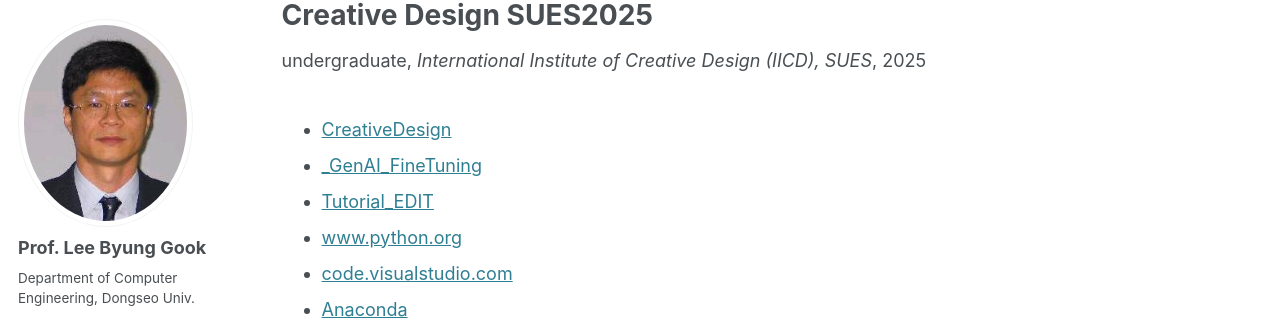
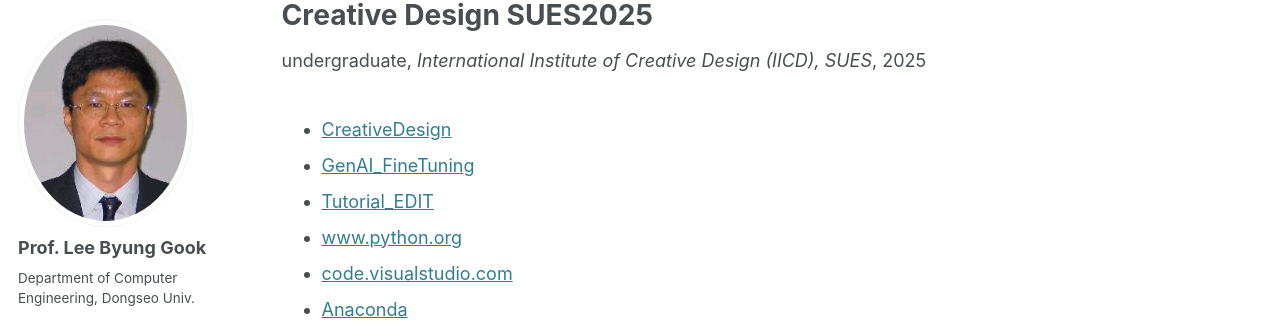
Before and after one commit to leebyunggook/leebyunggook.github.io, a Jekyll site: the page built from _teaching/2025-autumn-teaching-5.md, in a window 1280 px wide and 1285 px high. Shown: the part 98-428 px from the top of the window. Built offline with Jekyll 4.4.1, drawn with Linux system fonts in a browser that asks for light colours; some web fonts are replaced.

```diff
--- a/_teaching/2025-autumn-teaching-5.md
+++ b/_teaching/2025-autumn-teaching-5.md
@@ -9,7 +9,7 @@ location: "Shanghai, China"
 ---
 
 * [CreativeDesign](./../files/CreativeDesign.pdf)
-* [_GenAI_FineTuning](./../files/GenAIFineTuning.pdf)
+* [GenAI_FineTuning](./../files/GenAIFineTuning.pdf)
 * [Tutorial_EDIT](./../files/Tutorial_EDIT.pdf)
 * [www.python.org](https://www.python.org/)
 * [code.visualstudio.com](https://code.visualstudio.com/)
```
